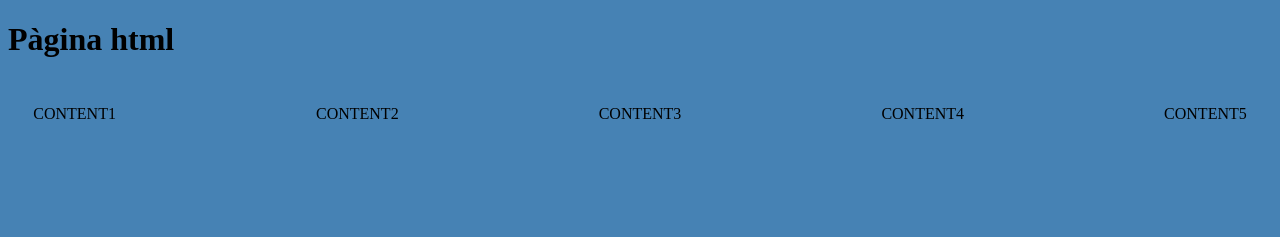
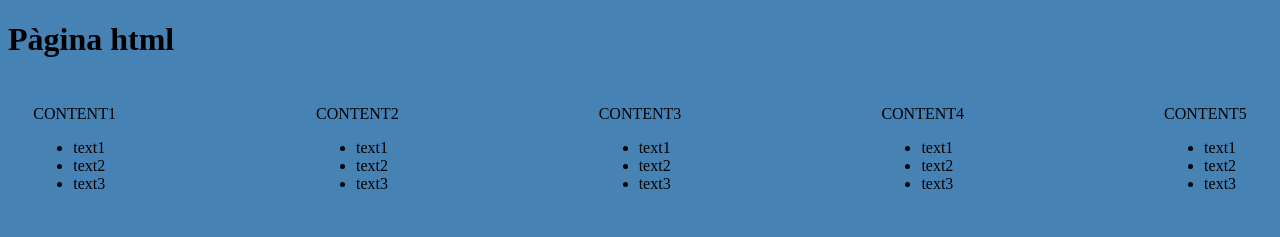
Before and after one commit to dmangrane/activitat_git, a plain HTML site: page index.html in a window 1280 px wide. Drawn offline with Linux system fonts and the light colour scheme.

Commit message:
Commit branch

```diff
--- a/index.html
+++ b/index.html
@@ -10,11 +10,41 @@
 <body>
  <h1>Pàgina html</h1>
  <div class="container">
-     <div class="caixa">CONTENT1</div>
-     <div class="caixa">CONTENT2</div>
-     <div class="caixa">CONTENT3</div>
-     <div class="caixa">CONTENT4</div>
-     <div class="caixa">CONTENT5</div>
+     <div class="caixa">CONTENT1
+         <ul>
+             <li>text1</li>
+             <li>text2</li>
+             <li>text3</li>
+         </ul>
+     </div>
+     <div class="caixa">CONTENT2
+        <ul>
+            <li>text1</li>
+            <li>text2</li>
+            <li>text3</li>
+        </ul>
+     </div>
+     <div class="caixa">CONTENT3
+        <ul>
+            <li>text1</li>
+            <li>text2</li>
+            <li>text3</li>
+        </ul>
+     </div>
+     <div class="caixa">CONTENT4
+        <ul>
+            <li>text1</li>
+            <li>text2</li>
+            <li>text3</li>
+        </ul>
+     </div>
+     <div class="caixa">CONTENT5
+        <ul>
+            <li>text1</li>
+            <li>text2</li>
+            <li>text3</li>
+        </ul>
+     </div>
  </div>
 </body>
 </html>
```
